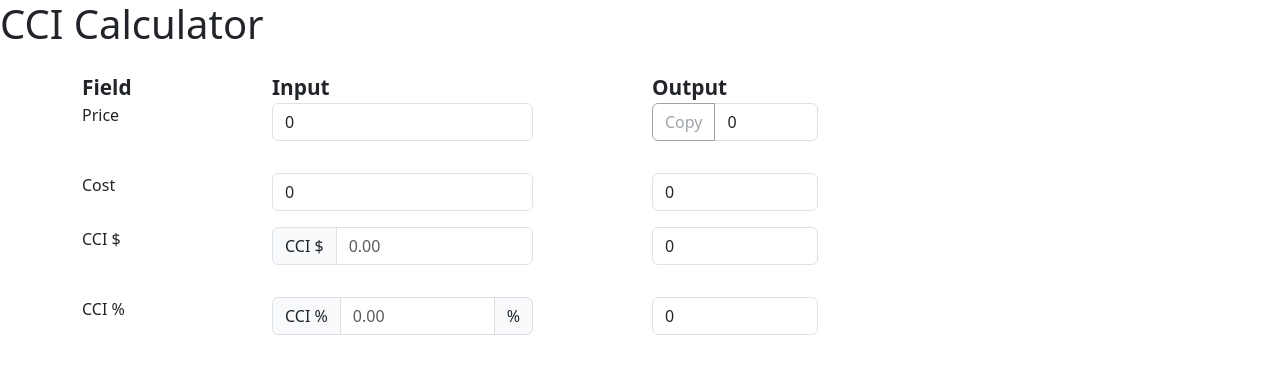
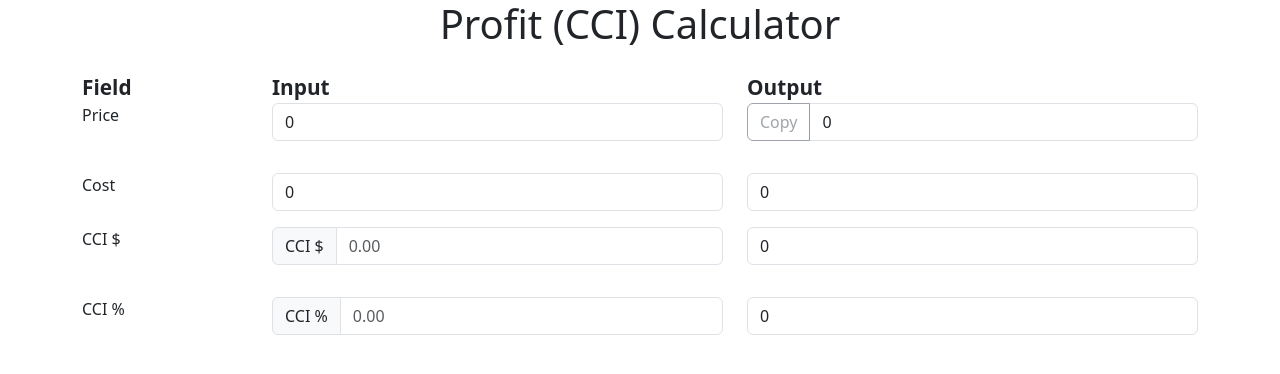
Before and after one commit to andrew-welch/ccicalculator, a plain HTML site: page index.html in a window 1280 px wide. Drawn offline with nearby package versions, Linux system fonts and the light colour scheme.

Commit message:
adjust spacing. center title

```diff
--- a/index.html
+++ b/index.html
@@ -14,19 +14,18 @@
 
 
 <!-- CCI -->
-    <h1> CCI Calculator</h1>
+    <h1 class="text-center"> Profit (CCI) Calculator</h1>
 
     <div class="container mt-4">
       <div class="row">
         <div class="col-2 row-heading">
           Field
         </div>
-        <div class="col-3 row-heading">
+        <div class="col-5 row-heading">
           Input
         </div>
-        <div class="col-1 row-heading">
-        </div>
-        <div class="col-2 row-heading">
+
+        <div class="col-5 row-heading">
           Output
         </div>
 
@@ -37,13 +36,11 @@
         <div class="col-2">
           Price
         </div>
-        <div class="col-3">
+        <div class="col-5">
           <input type="number" value="0" class="cci form-control" id="cci_price"/>
         </div>
-        <div class="col-1">
-          <button type="button" class="btn btn-primary d-none" id="nkndkfdsnkf">Copz</button>
-        </div>
-        <div class="col-2">
+
+        <div class="col-5">
           <div class="input-group mb-3">
             <button class="btn btn-outline-secondary" type="button" id="cci_price_copy_button" disabled>Copy</button>
             <input type="number" class="form-control" readonly value="0" id="cciout_price"/>
@@ -55,13 +52,11 @@
         <div class="col-2">
           Cost
         </div>
-        <div class="col-3">
+        <div class="col-5">
           <input type="number" value="0" class="cci form-control" id="cci_cost"/>
         </div>
-        <div class="col-1">
 
-        </div>
-        <div class="col-2">
+        <div class="col-5">
           <input type="number" readonly value="0" class="form-control" id="cciout_cost"/>
         </div>
       </div>
@@ -70,17 +65,15 @@
         <div class="col-2">
           CCI $
         </div>
-        <div class="col-3">
+        <div class="col-5">
 
           <div class="mb-3 input-group">
             <span class="input-group-text">CCI $</span>
             <input type="number" class="form-control ccival" id="cci_cci" placeholder="0.00">
           </div>
         </div>
-        <div class="col-1">
 
-        </div>
-        <div class="col-2">
+        <div class="col-5">
           <input type="number" readonly class="form-control" value="0" id="cciout_cci"/>
         </div>
       </div>
@@ -89,19 +82,17 @@
         <div class="col-2">
           CCI %
         </div>
-        <div class="col-3">
+        <div class="col-5">
           <!-- <input type="number" class="ccipct" value="0" id="cci_ccipct"/>-->
           <div class="input-group mb-3">
             <span class="input-group-text">CCI %</span>
             <input type="number" class="form-control ccipct" id="cci_ccipct" placeholder="0.00">
-            <span class="input-group-text">%</span>
+
           </div>
 
         </div>
-        <div class="col-1">
 
-        </div>
-        <div class="col-2">
+        <div class="col-5">
           <input type="number" readonly value="0"  class="form-control" id="cciout_ccipct"/>
         </div>
       </div>
```
